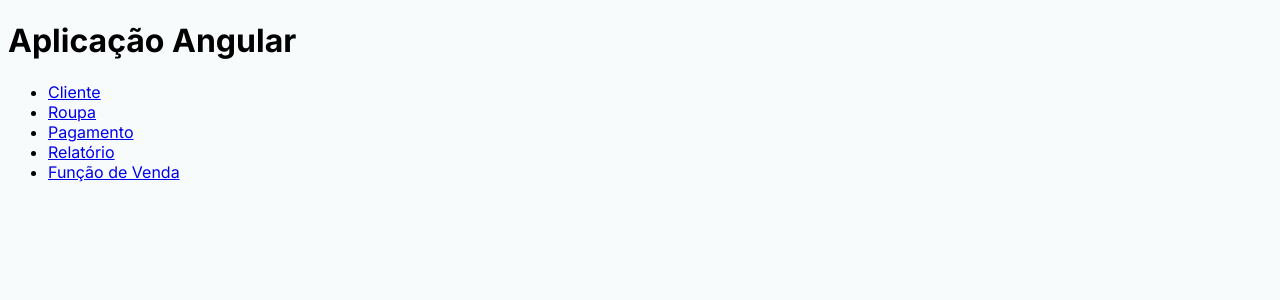
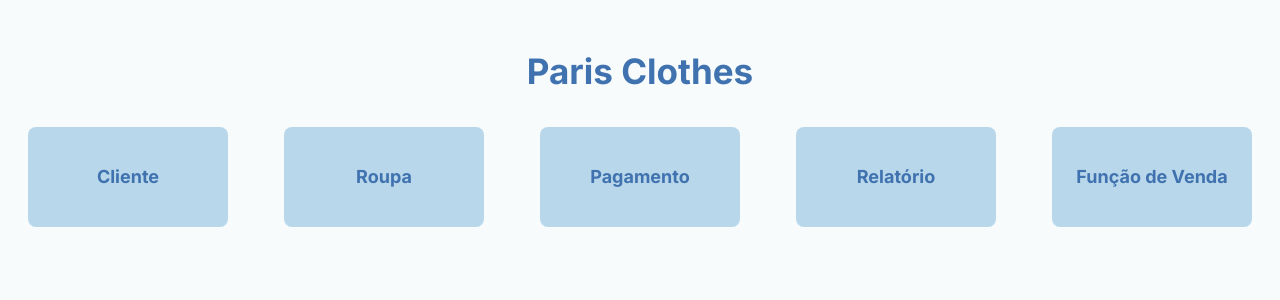
Before and after one commit to matheustanaka/front-pi, an Angular app in the folder front-pi/: page / in a window 1280 px wide. Shown: the top 300 px of the page. Built offline with nearby package versions, Linux system fonts and the light colour scheme.

Commit message:
feat: add style app component

```diff
--- a/front-pi/src/app/app.component.html
+++ b/front-pi/src/app/app.component.html
@@ -1,21 +1,23 @@
 <div>
-  <h1>Aplicação Angular</h1>
-  <ul>
-    <li>
+  <h1>Paris Clothes</h1>
+  <div>
+    <ul class="list">
+      <li class="flex-item">
         <a routerLink="/cliente">Cliente</a>
       </li>
-    <li>
+      <li class="flex-item">
         <a routerLink="/roupa">Roupa</a>
       </li>
-    <li>
+      <li class="flex-item">
         <a routerLink="/pagamento">Pagamento</a>
       </li>
-    <li>
+      <li class="flex-item">
         <a routerLink="/venda">Relatório</a>
       </li>
-    <li>
+      <li class="flex-item">
         <a routerLink="/fazervenda">Função de Venda</a>
       </li>
     </ul>
+  </div>
   <router-outlet></router-outlet>
 </div>
--- a/front-pi/src/styles.css
+++ b/front-pi/src/styles.css
@@ -1,5 +1,10 @@
 /* You can add global styles to this file, and also import other style files */
 @import url('https://fonts.googleapis.com/css2?family=Inter:wght@400;500;700&family=Poppins:wght@400;500&display=swap');
+
+* {
+  margin: 0;
+  padding: 0;
+}
 
 body {
   font-family: "Inter", sans-serif;
@@ -9,3 +14,38 @@ body {
 html {
   min-height: 100%;
 }
+
+li {
+  list-style: none;
+}
+
+h1 {
+  display: flex;
+  justify-content: center;
+  margin-top: 50px;
+  font-size: 35px;
+  color: #3F72AF;
+}
+
+.list {
+  display: flex;
+  justify-content: space-around;
+}
+
+a {
+  color: #3F72AF;
+  text-decoration: none;
+}
+
+.flex-item {
+  background-color: #B9D7EA;
+  width: 200px;
+  height: 100px;
+  margin-top: 35px;
+  line-height: 100px;
+  font-weight: bold;
+  font-size: 18px;
+  text-align: center;
+
+  border-radius: 8px;
+}
```
Lines whose indentation alone changed are shown as unchanged.
